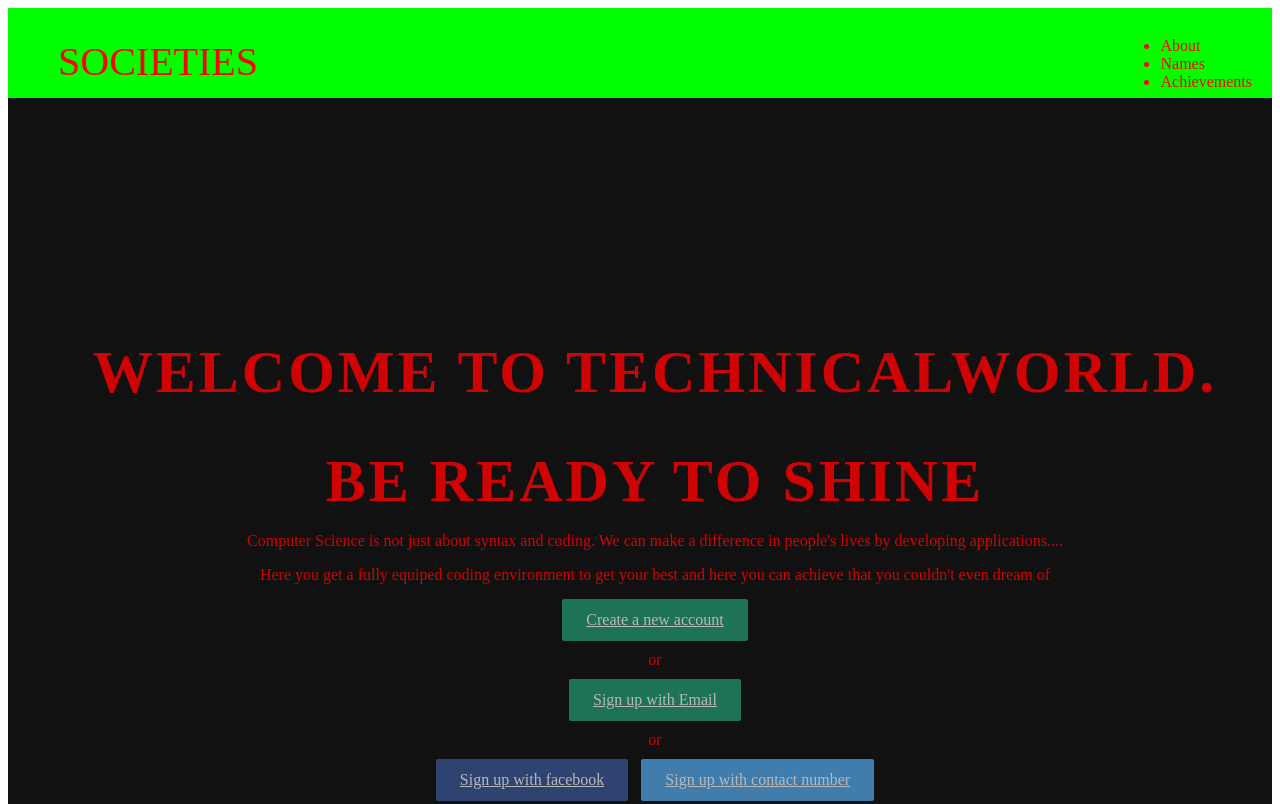
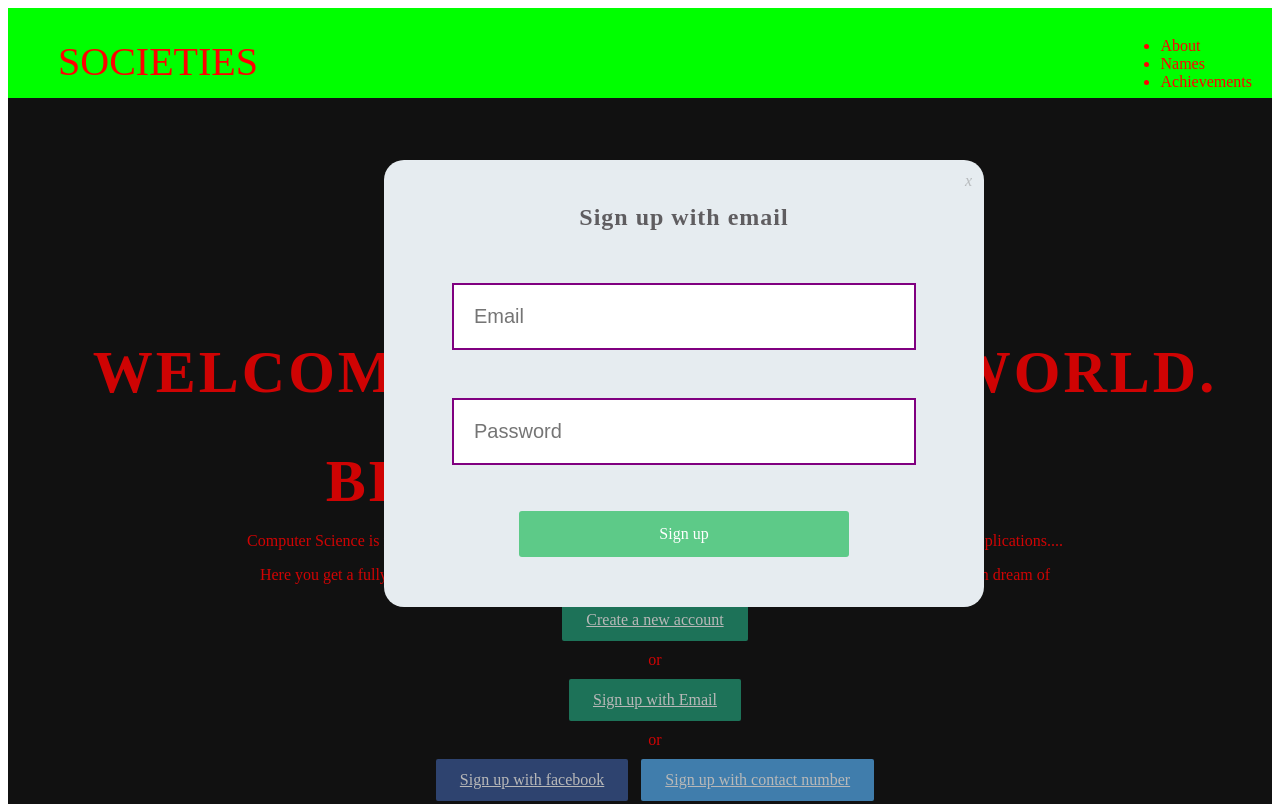
Before and after one commit to arpanmalik/akgec.techworld, a plain HTML site: page index.html in a window 1280 px wide. Shown: the top 804 px of the page. Drawn offline with Linux system fonts and the light colour scheme; some packages are replaced by stand-ins of ours; a script that the page names is missing; some icons are missing.

Commit message:
Update index.html

```diff
--- a/index.html
+++ b/index.html
@@ -35,6 +35,21 @@
 				<a href="#" class="btn contact"><span class="fa fa-contact"></span>Sign up with contact number</a>
 			</div>
 		</div>
+	    </div>
+	 <div class="signup-modal-wrapper" id="signup-modal">
+	    	<div class="modal">
+	    		<div class="close-modal">
+	    			<i class="fa fa-2x fa-times">x</i>
+	    		</div>
+	    		<div id="signup-form">
+	    			<h2>Sign up with email</h2>
+	    			<form action="#">
+	    				<input class="form-control" type="text" placeholder="Email">
+	    				<input class="form-control" type="password" placeholder="Password">
+	    				<div id="submit-btn">Sign up</div>
+	    			</form>
+	    		</div>
+	    	</div>
 	    </div>
 
 
```
